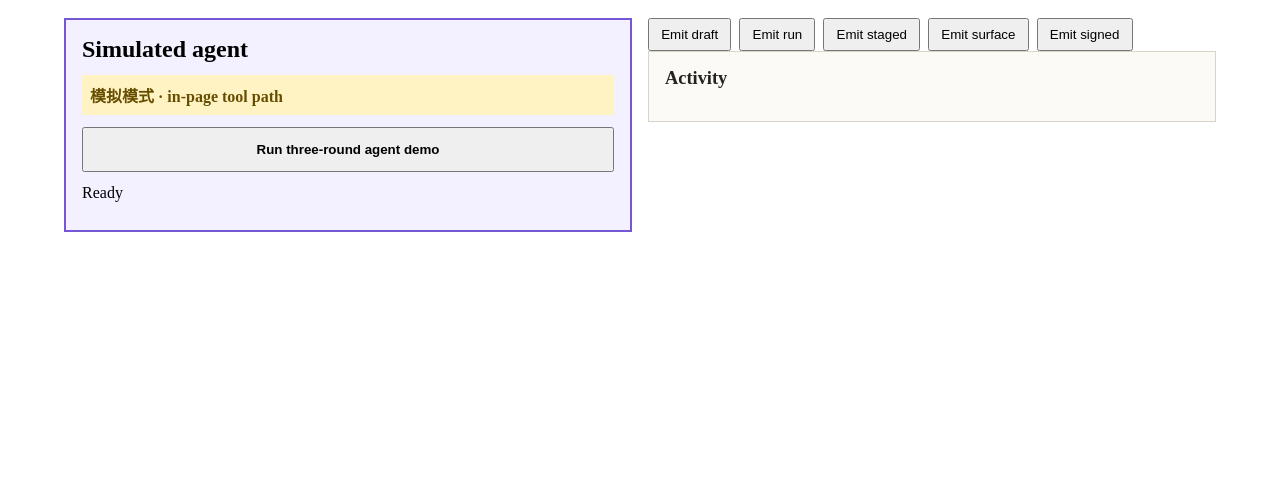
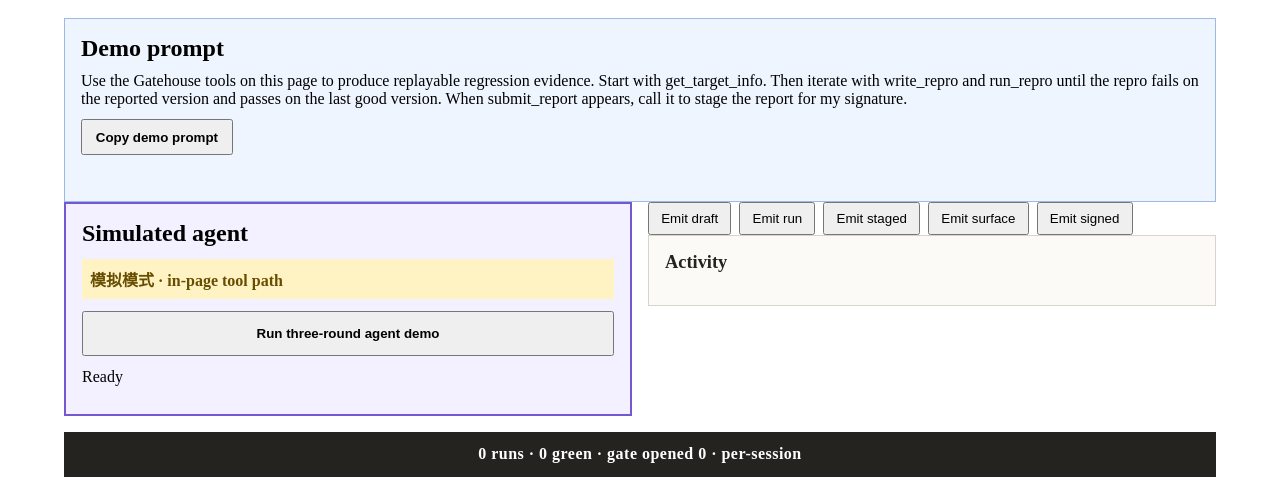
Before and after one commit to Caleb0796/gatehouse, a website with bundled scripts: page dev/s4.html in a window 1280 px wide. Shown: the part 309-810 px from the top of the page. Built offline with nearby package versions, Linux system fonts and the light colour scheme.

Commit message:
S4: 添加演示提示词与计分牌

```diff
--- a/dev/s4.html
+++ b/dev/s4.html
@@ -26,6 +26,7 @@ body { display: grid; gap: 1rem; margin: 1.5rem auto; max-width: 72rem; padding:
 <header id="env-banner"></header>
 <main>
 <h1>S4 judge experience mock</h1>
+<section id="demo-prompt"></section>
 <p id="prewarm-status" hidden>Prewarming demo…</p>
 <div class="demo-grid">
 <section id="simagent"></section>
@@ -35,6 +36,7 @@ body { display: grid; gap: 1rem; margin: 1.5rem auto; max-width: 72rem; padding:
 </div>
 </div>
 </main>
+<footer id="scoreboard"></footer>
 <script type="module" src="/dev/s4.js"></script>
 </body>
 </html>
--- a/dev/s4.js
+++ b/dev/s4.js
@@ -1,4 +1,6 @@
 import { init as initBanner } from "/src/ui/banner.js";
+import { init as initPrompt } from "/src/ui/prompt.js";
+import { init as initScoreboard } from "/src/ui/scoreboard.js";
 import { init as initTimeline } from "/src/ui/timeline.js";
 import {
   DEMO_TARGET_ID,
@@ -9,7 +11,9 @@ import {
 import { bus } from "/src/shared/bus.js";
 
 initBanner(document.querySelector("#env-banner"));
+initPrompt(document.querySelector("#demo-prompt"));
 initTimeline(document.querySelector("#timeline"), { bus });
+initScoreboard(document.querySelector("#scoreboard"), { bus });
 
 const target = {
   id: DEMO_TARGET_ID,
--- a/src/ui/base.css
+++ b/src/ui/base.css
@@ -50,6 +50,40 @@
 .env-banner__copy {
   cursor: pointer;
   padding: 0.35rem 0.6rem;
+}
+
+.demo-prompt {
+  background: #eef5ff;
+  border: 1px solid #9bbbe5;
+  display: grid;
+  gap: 0.65rem;
+  padding: 1rem;
+}
+
+.demo-prompt__heading,
+.demo-prompt__text {
+  margin: 0;
+}
+
+.demo-prompt__copy {
+  cursor: pointer;
+  font-weight: 700;
+  justify-self: start;
+  padding: 0.55rem 0.8rem;
+}
+
+.demo-prompt__status {
+  min-height: 1.2em;
+}
+
+.scoreboard {
+  background: #25231f;
+  color: #fff;
+  font-variant-numeric: tabular-nums;
+  font-weight: 800;
+  letter-spacing: 0.03em;
+  padding: 0.85rem 1rem;
+  text-align: center;
 }
 
 .timeline {
--- /dev/null
+++ b/src/ui/prompt.js
@@ -0,0 +1,37 @@
+export const DEMO_PROMPT = `Use the Gatehouse tools on this page to produce replayable regression evidence. Start with get_target_info. Then iterate with write_repro and run_repro until the repro fails on the reported version and passes on the last good version. When submit_report appears, call it to stage the report for my signature.`;
+
+export function init(rootEl, deps = {}) {
+  const doc = deps.document || document;
+  const clipboard = deps.clipboard || navigator.clipboard;
+
+  rootEl.replaceChildren();
+  rootEl.className = "demo-prompt";
+
+  const heading = doc.createElement("h2");
+  heading.className = "demo-prompt__heading";
+  heading.textContent = "Demo prompt";
+
+  const prompt = doc.createElement("p");
+  prompt.className = "demo-prompt__text";
+  prompt.textContent = DEMO_PROMPT;
+
+  const status = doc.createElement("span");
+  status.className = "demo-prompt__status";
+  status.setAttribute("aria-live", "polite");
+
+  const button = doc.createElement("button");
+  button.type = "button";
+  button.className = "demo-prompt__copy";
+  button.textContent = "Copy demo prompt";
+  button.addEventListener("click", async () => {
+    try {
+      await clipboard.writeText(DEMO_PROMPT);
+      status.textContent = "Prompt copied";
+    } catch {
+      status.textContent = "Copy failed";
+    }
+  });
+
+  rootEl.append(heading, prompt, button, status);
+  return DEMO_PROMPT;
+}
--- /dev/null
+++ b/src/ui/scoreboard.js
@@ -0,0 +1,38 @@
+function scoreboardText({ runs, green, gates }) {
+  return `${runs} runs · ${green} green · gate opened ${gates} · per-session`;
+}
+
+export function init(rootEl, deps = {}) {
+  const eventBus = deps.bus;
+  if (!eventBus || typeof eventBus.on !== "function") {
+    throw new TypeError("scoreboard init requires deps.bus");
+  }
+
+  const counts = { runs: 0, green: 0, gates: 0 };
+  const render = () => {
+    rootEl.textContent = scoreboardText(counts);
+  };
+
+  rootEl.replaceChildren();
+  rootEl.className = "scoreboard";
+  rootEl.setAttribute("role", "status");
+  rootEl.setAttribute("aria-live", "polite");
+  render();
+
+  const offRun = eventBus.on("run", detail => {
+    counts.runs += 1;
+    if (detail?.verdict?.green === true) counts.green += 1;
+    render();
+  });
+  const offSurface = eventBus.on("surface", detail => {
+    if (detail?.change === "registered" && detail.tool === "submit_report") {
+      counts.gates += 1;
+      render();
+    }
+  });
+
+  return () => {
+    offRun();
+    offSurface();
+  };
+}
```
Also changed, not shown: src/ui/prompt.test.mjs (added, +57 -0 lines), src/ui/scoreboard.test.mjs (added, +55 -0 lines).
